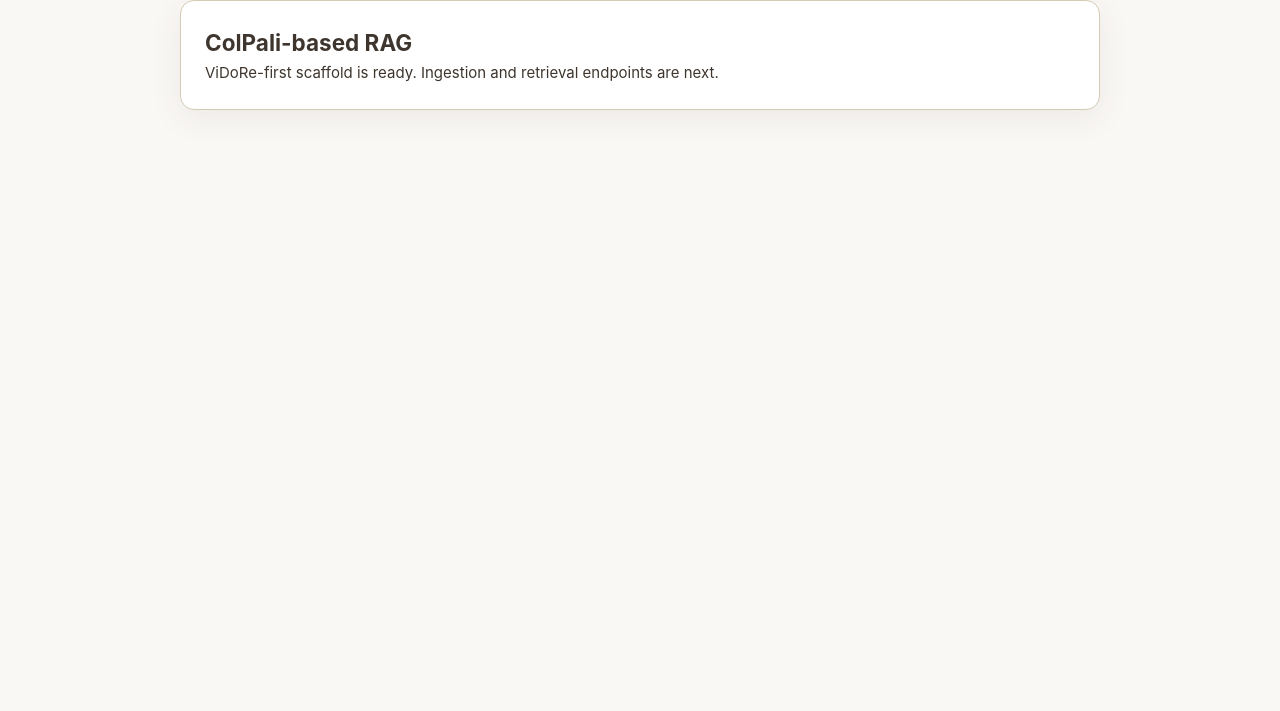
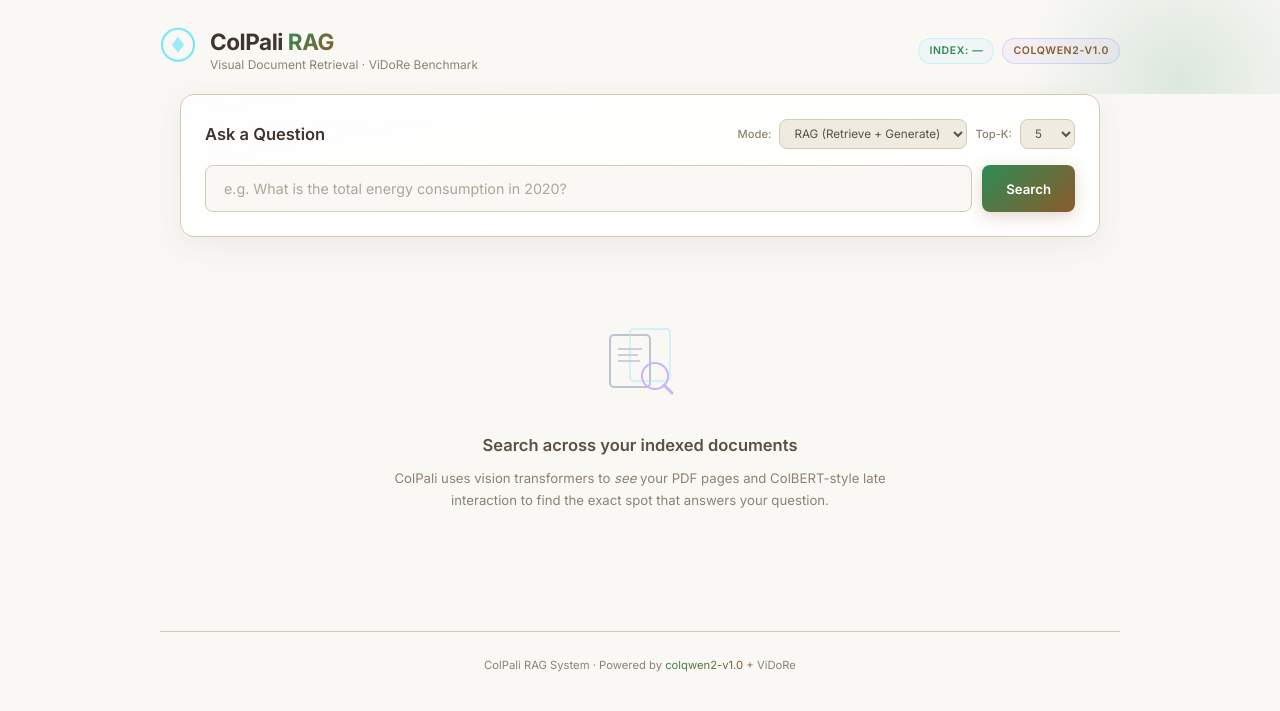
Before and after one commit to lorddiobrando/ColPali-Based-RAG-System, a Flask app: page / in a window 1280 px wide. Shown: the top 711 px of the page. Run offline with Flask 3, Linux system fonts and the light colour scheme; some libraries are stand-ins or nearby versions.

Commit message:
Update templates to utilize dynamic Jinja values and structure

```diff
--- a/app/templates/base.html
+++ b/app/templates/base.html
@@ -3,13 +3,15 @@
   <head>
     <meta charset="utf-8" />
     <meta name="viewport" content="width=device-width, initial-scale=1" />
-    <title>ColPali RAG</title>
+    <meta name="description" content="ColPali-based visual document retrieval system using ColQwen2 and late-interaction scoring on the ViDoRe benchmark." />
+    <title>ColPali RAG — Visual Document Retrieval</title>
+    <link rel="preconnect" href="https://fonts.googleapis.com" />
+    <link rel="preconnect" href="https://fonts.gstatic.com" crossorigin />
+    <link href="https://fonts.googleapis.com/css2?family=Inter:wght@300;400;500;600;700&display=swap" rel="stylesheet" />
     <link rel="stylesheet" href="{{ url_for('static', filename='css/theme.css') }}" />
   </head>
   <body>
-    <main class="container">
-      {% block content %}{% endblock %}
-    </main>
+    {% block content %}{% endblock %}
     <script src="{{ url_for('static', filename='js/app.js') }}"></script>
   </body>
-  </html>
+</html>
--- a/app/templates/index.html
+++ b/app/templates/index.html
@@ -1,8 +1,140 @@
 {% extends "base.html" %}
 
 {% block content %}
-<section class="card">
-  <h1>ColPali-based RAG</h1>
-  <p class="muted">ViDoRe-first scaffold is ready. Ingestion and retrieval endpoints are next.</p>
-</section>
+<!-- ───────────── Header ───────────── -->
+<header class="app-header">
+  <div class="header-glow"></div>
+  <div class="header-content">
+    <div class="logo-group">
+      <div class="logo-icon" aria-hidden="true">
+        <svg width="36" height="36" viewBox="0 0 36 36" fill="none">
+          <circle cx="18" cy="18" r="16" stroke="url(#lg)" stroke-width="2"/>
+          <path d="M12 18 L18 10 L24 18 L18 26Z" fill="url(#lg)" opacity="0.7"/>
+          <defs>
+            <linearGradient id="lg" x1="0" y1="0" x2="36" y2="36">
+              <stop stop-color="#6EE7F9"/>
+              <stop offset="1" stop-color="#A78BFA"/>
+            </linearGradient>
+          </defs>
+        </svg>
+      </div>
+      <div>
+        <h1 class="logo-title">ColPali <span class="accent-text">RAG</span></h1>
+        <p class="logo-subtitle">Visual Document Retrieval · ViDoRe Benchmark</p>
+      </div>
+    </div>
+    <div class="header-badges">
+      <span class="badge badge-cyan" id="badge-index">Index: —</span>
+      <span class="badge badge-violet" id="badge-encoder">{{ model_name }}</span>
+    </div>
+  </div>
+</header>
+
+<!-- ───────────── Main ───────────── -->
+<main class="container">
+
+  <!-- Query Section -->
+  <section class="query-section card glass-card" id="query-section">
+    <div class="query-header">
+      <h2>Ask a Question</h2>
+      <div class="mode-toggle">
+        <label class="toggle-label" for="mode-select">Mode:</label>
+        <select id="mode-select" class="select-control">
+          <option value="rag">RAG (Retrieve + Generate)</option>
+          <option value="retrieval_only">Retrieval Only</option>
+        </select>
+        <label class="toggle-label" for="topk-select">Top-K:</label>
+        <select id="topk-select" class="select-control">
+          <option value="3">3</option>
+          <option value="5" selected>5</option>
+          <option value="10">10</option>
+        </select>
+      </div>
+    </div>
+    <form id="query-form" autocomplete="off">
+      <div class="input-row">
+        <input
+          type="text"
+          id="query-input"
+          class="query-input"
+          placeholder="e.g. What is the total energy consumption in 2020?"
+          required
+        />
+        <button type="submit" class="btn btn-primary" id="submit-btn">
+          <span class="btn-text">Search</span>
+          <span class="btn-spinner" hidden>
+            <svg class="spinner-svg" viewBox="0 0 24 24"><circle cx="12" cy="12" r="10" stroke="currentColor" stroke-width="3" fill="none" stroke-dasharray="31 31" stroke-linecap="round"/></svg>
+          </span>
+        </button>
+      </div>
+    </form>
+  </section>
+
+  <!-- Answer Section (hidden until results) -->
+  <section class="answer-section card glass-card" id="answer-section" hidden>
+    <div class="answer-header">
+      <h2>Answer</h2>
+      <span class="badge badge-green" id="answer-mode-badge">RAG</span>
+    </div>
+    <div class="answer-body" id="answer-body">
+      <p class="answer-text" id="answer-text"></p>
+    </div>
+    <div class="answer-meta" id="answer-meta"></div>
+  </section>
+
+  <!-- Results Section -->
+  <section class="results-section" id="results-section" hidden>
+    <div class="results-header">
+      <h2>Retrieved Pages</h2>
+      <button class="btn btn-ghost" id="toggle-debug" type="button">Debug Info</button>
+    </div>
+    <div class="results-grid" id="results-grid"></div>
+  </section>
+
+  <!-- Debug Panel -->
+  <section class="debug-section card glass-card" id="debug-section" hidden>
+    <h3>Debug · Performance</h3>
+    <div class="debug-grid" id="debug-grid"></div>
+  </section>
+
+  <!-- Loading Skeleton -->
+  <section class="skeleton-section" id="skeleton-section" hidden>
+    <div class="skeleton-card">
+      <div class="skeleton-line w80"></div>
+      <div class="skeleton-line w60"></div>
+      <div class="skeleton-line w90"></div>
+    </div>
+    <div class="skeleton-row">
+      <div class="skeleton-card-sm"></div>
+      <div class="skeleton-card-sm"></div>
+      <div class="skeleton-card-sm"></div>
+    </div>
+  </section>
+
+  <!-- Empty State -->
+  <section class="empty-state" id="empty-state">
+    <div class="empty-icon" aria-hidden="true">
+      <svg width="80" height="80" viewBox="0 0 80 80" fill="none">
+        <rect x="10" y="14" width="40" height="52" rx="4" stroke="#94A3B8" stroke-width="2" fill="none"/>
+        <rect x="30" y="8" width="40" height="52" rx="4" stroke="#6EE7F9" stroke-width="2" fill="none" opacity="0.5"/>
+        <line x1="18" y1="28" x2="42" y2="28" stroke="#94A3B8" stroke-width="1.5"/>
+        <line x1="18" y1="34" x2="38" y2="34" stroke="#94A3B8" stroke-width="1.5"/>
+        <line x1="18" y1="40" x2="40" y2="40" stroke="#94A3B8" stroke-width="1.5"/>
+        <circle cx="55" cy="55" r="13" stroke="#A78BFA" stroke-width="2" fill="none"/>
+        <line x1="64" y1="64" x2="72" y2="72" stroke="#A78BFA" stroke-width="3" stroke-linecap="round"/>
+      </svg>
+    </div>
+    <p class="empty-title">Search across your indexed documents</p>
+    <p class="empty-desc">
+      ColPali uses vision transformers to <em>see</em> your PDF pages
+      and ColBERT-style late interaction to find the exact spot that answers your question.
+    </p>
+  </section>
+
+</main>
+
+<!-- Footer -->
+<footer class="app-footer">
+  <p>ColPali RAG System · Powered by <span class="accent-text">{{ model_name }}</span> + ViDoRe</p>
+</footer>
 {% endblock %}
```
